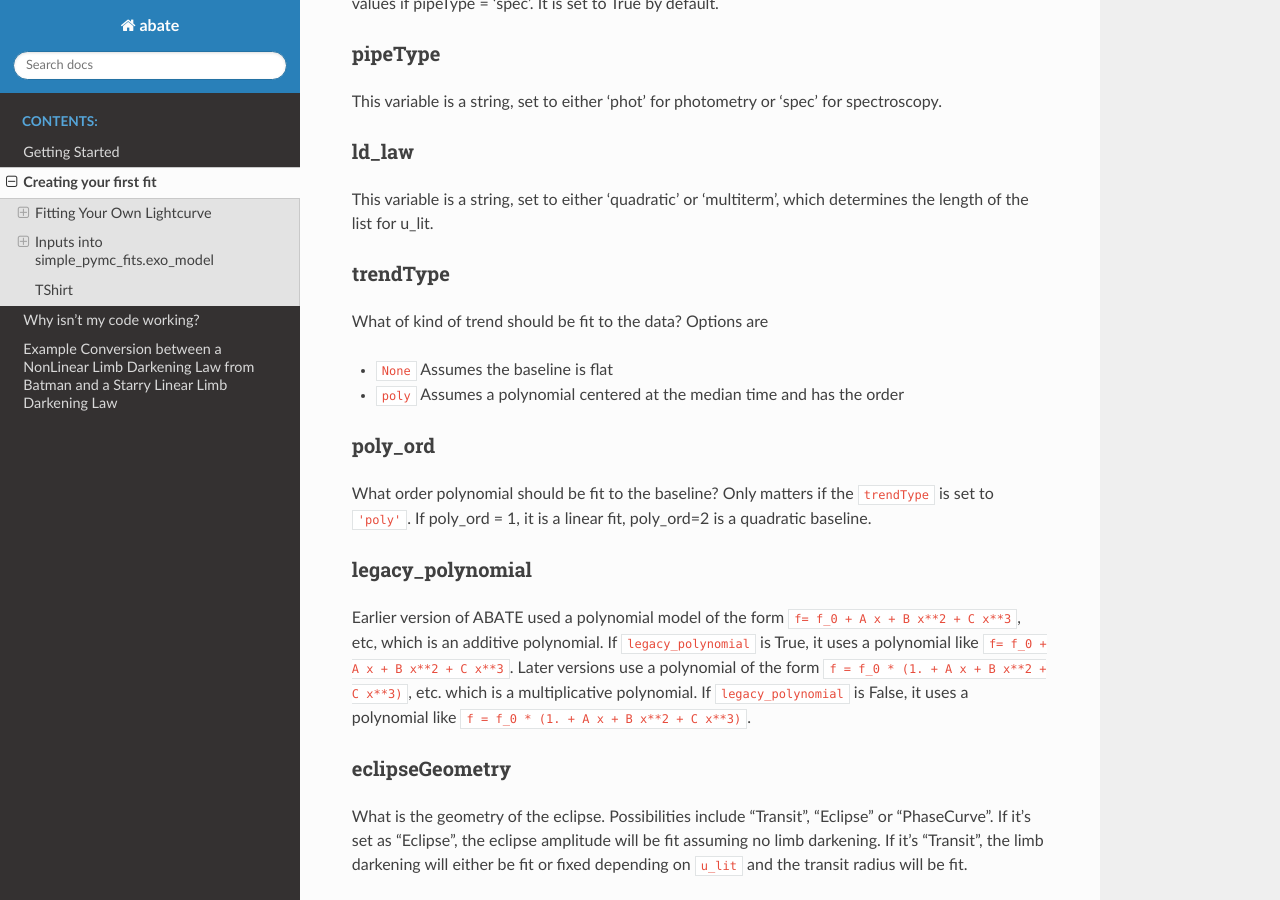
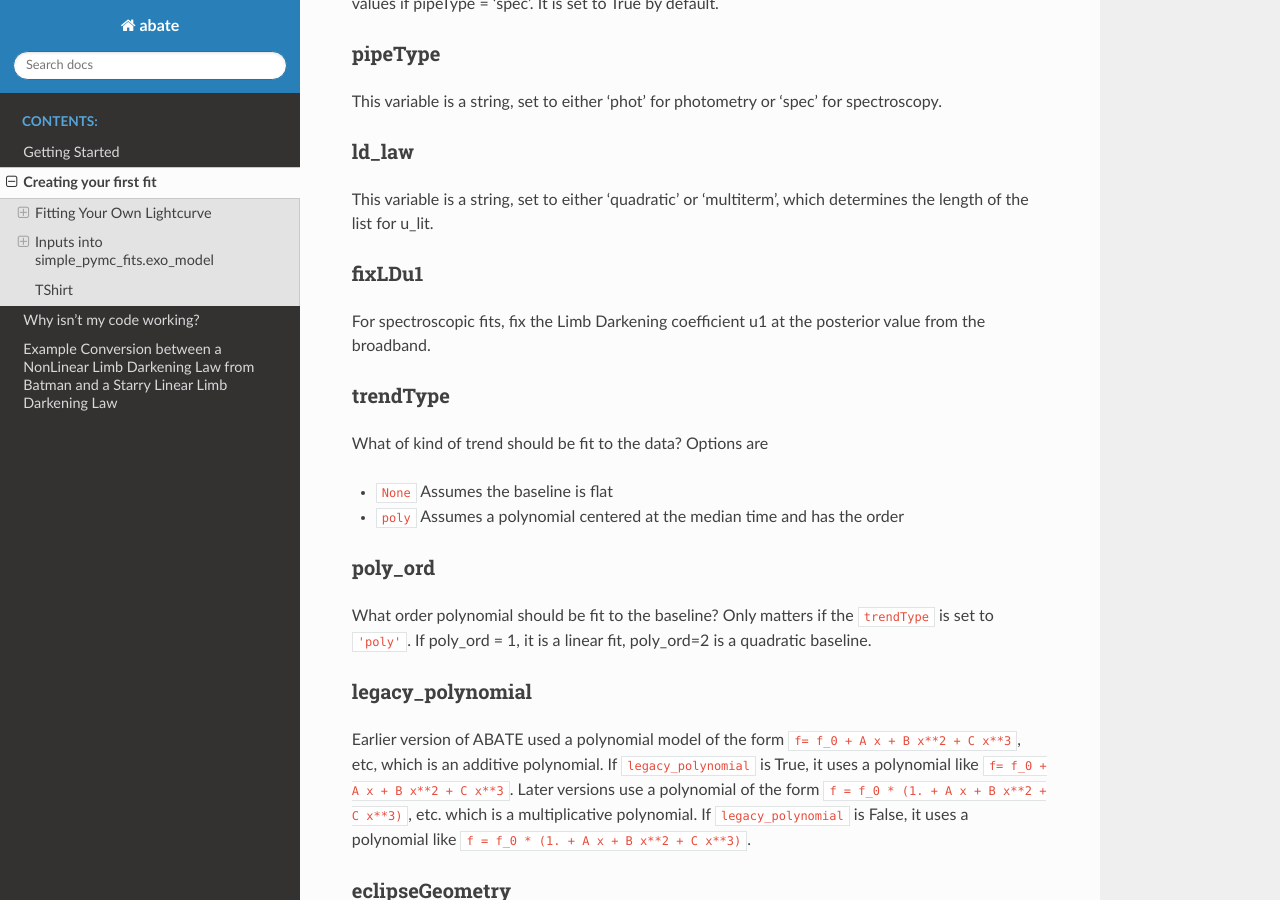
Before and after one commit to eas342/ABATE, a Sphinx documentation site: the page built from docs/fitting_lightcurves.rst, in a window 1280 px wide and 900 px high, scrolled down 3300 px. Built offline with Sphinx 7.4.7 and the Read the Docs theme 2.0.0, drawn with Linux system fonts in a browser that asks for light colours.

Commit message:
short description of fixLDu1

```diff
--- a/docs/fitting_lightcurves.rst
+++ b/docs/fitting_lightcurves.rst
@@ -101,6 +101,10 @@ ld_law
 
 This variable is a string, set to either 'quadratic' or 'multiterm', which determines the length of the list for u_lit.
 
+fixLDu1
+~~~~~~~
+For spectroscopic fits, fix the Limb Darkening coefficient u1 at the posterior value from the broadband.
+
 trendType
 ~~~~~~~~~
 What of kind of trend should be fit to the data? Options are
```
